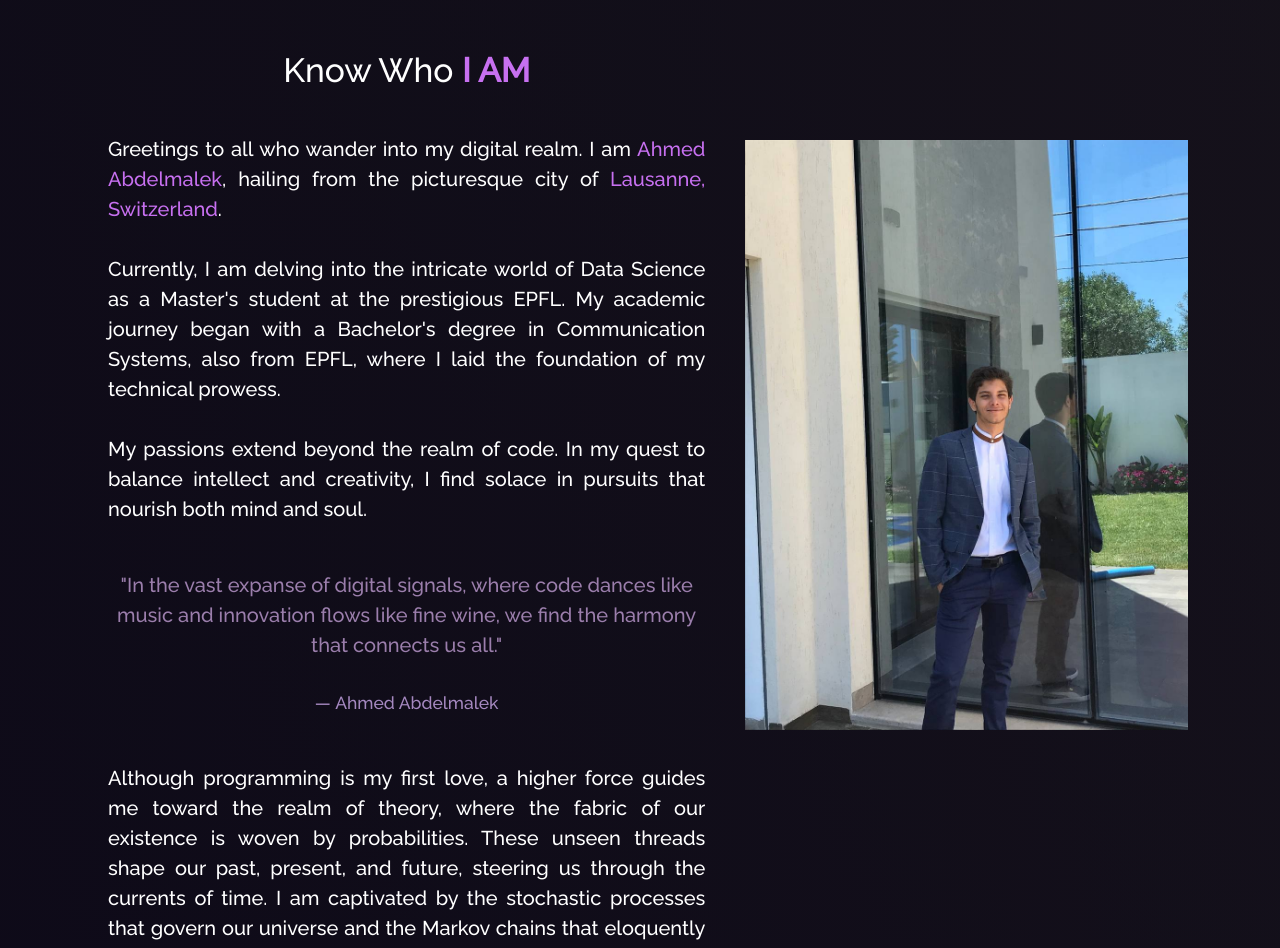
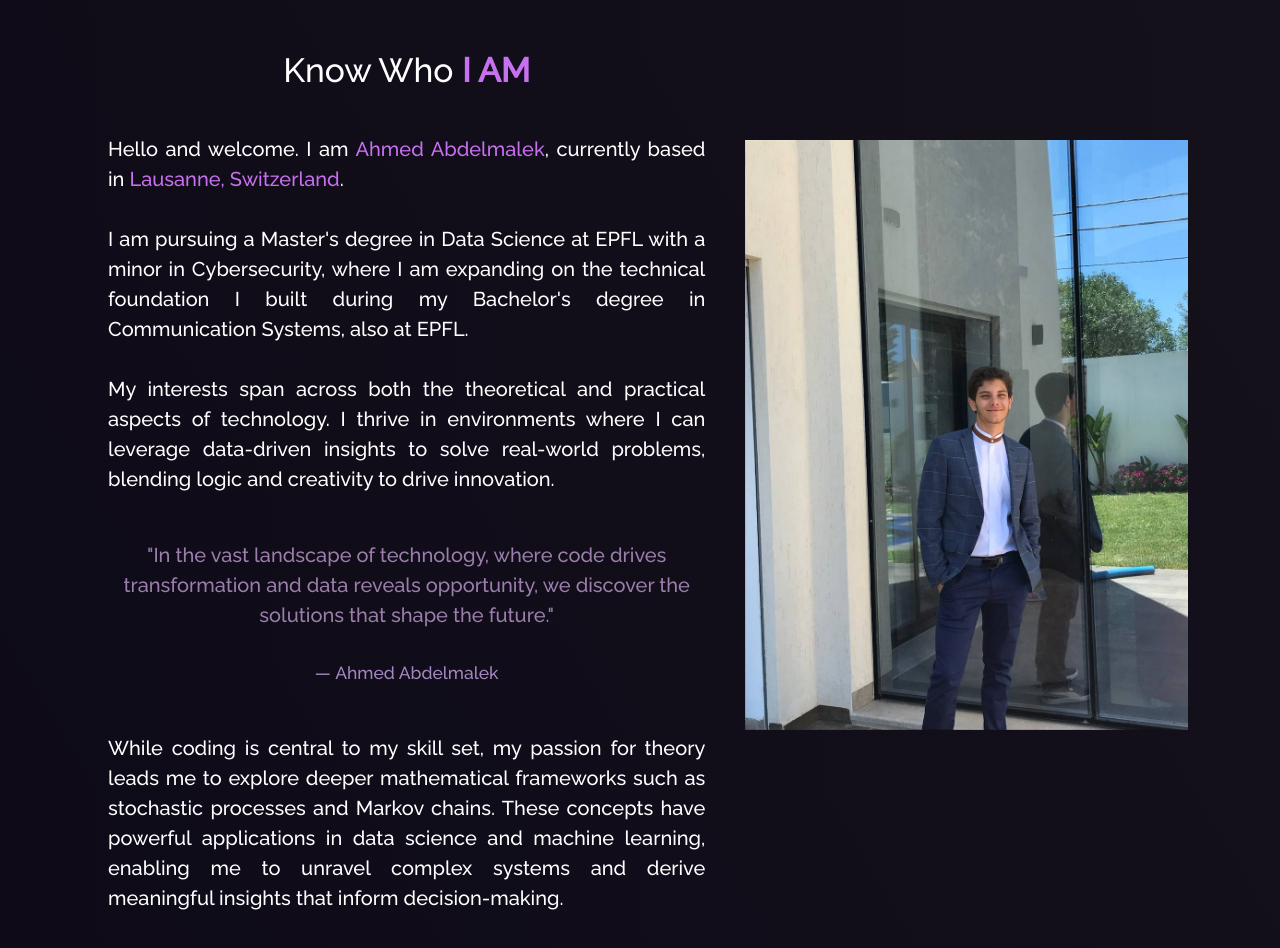
Before and after one commit to abdou-u/portfolio, a React (Create React App) app: page /about in a window 1280 px wide. Shown: the part 140-1088 px from the top of the page. Built offline with nearby package versions, Linux system fonts and the light colour scheme.

Commit message:
text update

```diff
--- a/src/pages/About/AboutCard.js
+++ b/src/pages/About/AboutCard.js
@@ -7,23 +7,23 @@ function AboutCard() {
       <Card.Body>
         <blockquote className="blockquote mb-0">
           <p style={{ textAlign: "justify" }}>
-            Greetings to all who wander into my digital realm. I am <span className="purple">Ahmed Abdelmalek</span>, hailing from the picturesque city of <span className="purple">Lausanne, Switzerland</span>.
+            Hello and welcome. I am <span className="purple">Ahmed Abdelmalek</span>, currently based in <span className="purple">Lausanne, Switzerland</span>.
             <br />
             <br />
-            Currently, I am delving into the intricate world of Data Science as a Master's student at the prestigious EPFL. My academic journey began with a Bachelor's degree in Communication Systems, also from EPFL, where I laid the foundation of my technical prowess.
+            I am pursuing a Master's degree in Data Science at EPFL with a minor in Cybersecurity, where I am expanding on the technical foundation I built during my Bachelor's degree in Communication Systems, also at EPFL.
             <br />
             <br />
-            My passions extend beyond the realm of code. In my quest to balance intellect and creativity, I find solace in pursuits that nourish both mind and soul.
+            My interests span across both the theoretical and practical aspects of technology. I thrive in environments where I can leverage data-driven insights to solve real-world problems, blending logic and creativity to drive innovation.
           </p>
           <br />
           <p style={{ color: "rgb(155 126 172)" }}>
-            "In the vast expanse of digital signals, where code dances like music and innovation flows like fine wine, we find the harmony that connects us all."
+            "In the vast landscape of technology, where code drives transformation and data reveals opportunity, we discover the solutions that shape the future."
           </p>
           <br />
           <footer className="blockquote-footer">Ahmed Abdelmalek</footer>
           <br />
           <p style={{ textAlign: "justify" }}>
-            Although programming is my first love, a higher force guides me toward the realm of theory, where the fabric of our existence is woven by probabilities. These unseen threads shape our past, present, and future, steering us through the currents of time. I am captivated by the stochastic processes that govern our universe and the Markov chains that eloquently describe it. Their profound applications reveal the elegant interplay of chance and destiny, a symphony of randomness that touches every aspect of our lives.
+            While coding is central to my skill set, my passion for theory leads me to explore deeper mathematical frameworks such as stochastic processes and Markov chains. These concepts have powerful applications in data science and machine learning, enabling me to unravel complex systems and derive meaningful insights that inform decision-making.
           </p>
         </blockquote>
       </Card.Body>
--- a/src/pages/Home/Home2.js
+++ b/src/pages/Home/Home2.js
@@ -10,33 +10,34 @@ function Home2() {
     <Container fluid className="home-about-section" id="about">
       <Container>
         <Row>
-          <Col md={8} className="home-about-description">
+        <Col md={8} className="home-about-description">
             <h1 style={{ fontSize: "2.6em" }}>
               LET ME <span className="purple"> INTRODUCE </span> MYSELF
             </h1>
             <p className="home-about-body">
-              With an unquenchable thirst for knowledge and a deep-seated love for programming, I have immersed myself in the digital world, crafting solutions and exploring new realms of technology.
+              Driven by a passion for continuous learning and a commitment to technology, I have dedicated myself to developing solutions and advancing my knowledge in diverse technical areas.
               <br />
-              <br />I am well-versed in a diverse array of languages including
+              <br />
+              I am proficient in multiple programming languages, including
               <i>
                 <b className="purple"> Python, C/C++, Java, Scala, R, VHDL, and Assembly.</b>
               </i>
               <br />
               <br />
-              My core interests lie in building innovative
+              My primary focus areas include developing cutting-edge
               <i>
-                <b className="purple"> Web Technologies and Products</b>
+                <b className="purple"> Web Technologies</b>
               </i>
-              , and diving deep into
+              and exploring the potential of
               <i>
-                <b className="purple"> Machine Learning and Artificial Intelligence.</b>
+                <b className="purple"> Machine Learning and AI.</b>
               </i>
               <br />
               <br />
-              When I'm not immersed in the digital world, you can find me in the water or on the court. 🏊‍♂️🤽‍♂️🏐 I am a passionate swimmer, water polo player, and volleyball enthusiast. Sports are my second love, right after my devotion to personal projects. As my father always said, <i>"mens sana in corpore sano"</i>, which means a healthy mind in a healthy body. 🧠💪
+              Outside of my technical work, I enjoy staying active through sports, including swimming, water polo, and volleyball. I believe in maintaining a balanced lifestyle, as reflected in the phrase <i>"mens sana in corpore sano"</i> (a healthy mind in a healthy body).
               <br />
               <br />
-              One of the things I enjoy the most is working with PCBs and other hardware. There's something incredibly satisfying about getting my hands dirty and testing hardware in the field after meticulously coding it. The blend of physical and intellectual challenge is exhilarating. 🛠️💻
+              I also have a deep interest in working with hardware, particularly PCBs and other electronic components. The process of bringing hardware and software together, from design to field testing, is a rewarding challenge that I find highly fulfilling.
             </p>
           </Col>
           <Col md={4} className="myAvtar">
```
